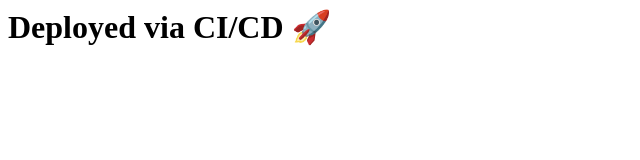
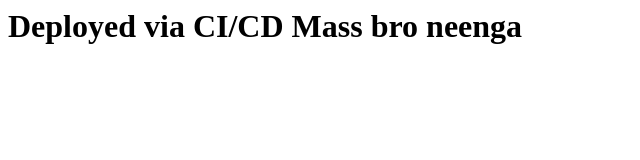
Before and after one commit to surajbadrinarayanans-gh/test-repository, a plain HTML site: page app/index.html in a window 1280 px wide. Shown: the whole page, without its empty margins (0-640 px from the left). Drawn offline with Linux system fonts and the light colour scheme.

Commit message:
final push

```diff
--- a/app/index.html
+++ b/app/index.html
@@ -1 +1 @@
-<h1>Deployed via CI/CD 🚀</h1>
+<h1>Deployed via CI/CD Mass bro neenga</h1>
```
